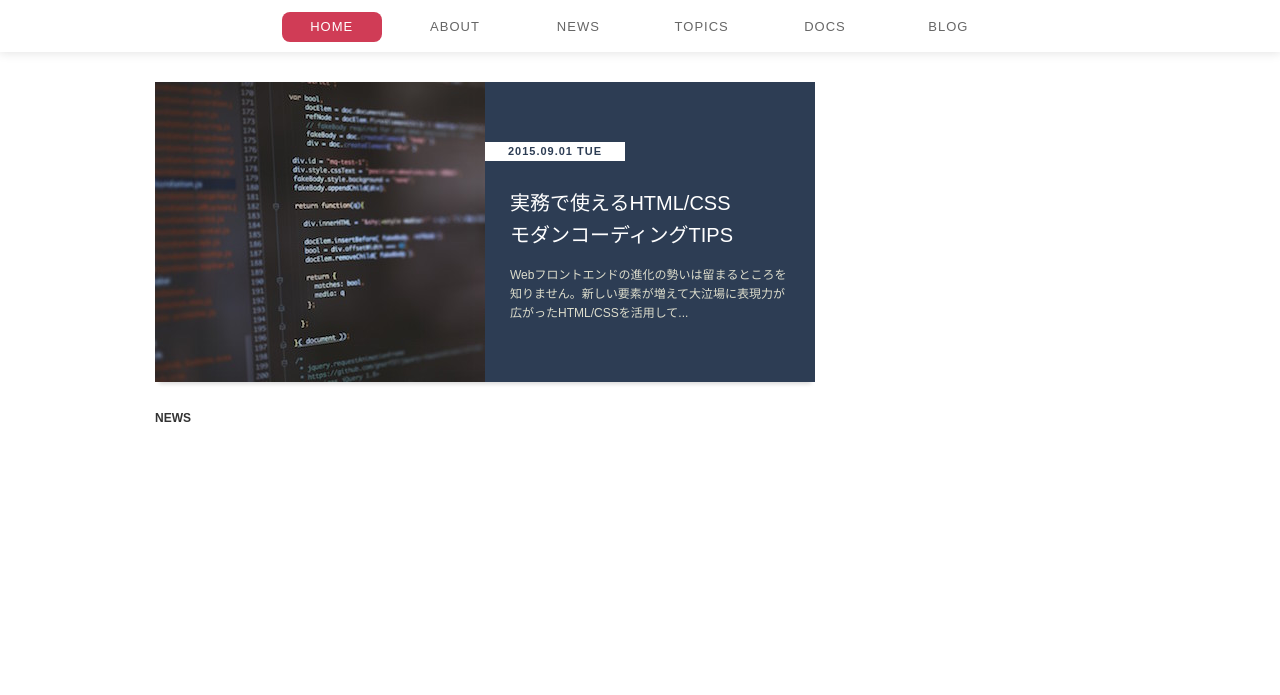
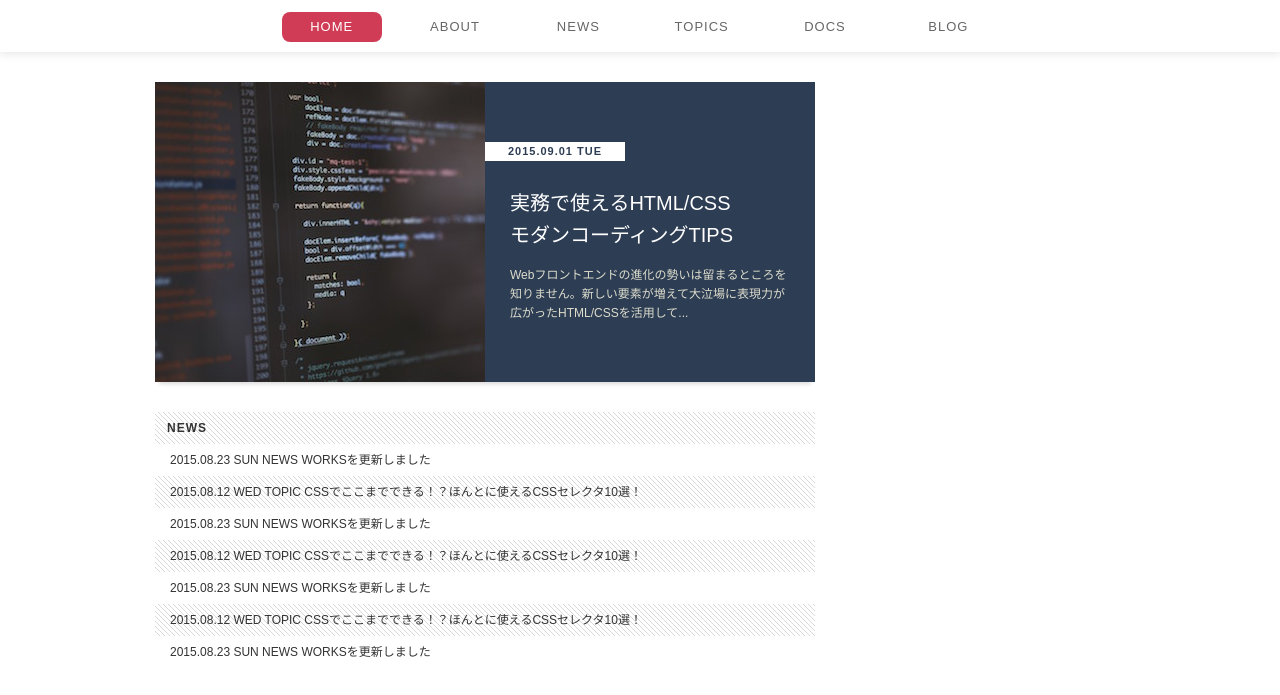
Before and after one commit to barbaraaki/standard-layout, a plain HTML site: page index.html in a window 1280 px wide. Shown: the part 87-782 px from the top of the page. Drawn offline with Linux system fonts and the light colour scheme.

Commit message:
[update] p062まで

```diff
--- a/css/style.css
+++ b/css/style.css
@@ -1,5 +1,8 @@
 @charset "UTF-8";
 
+/*********************************************
+ 共通
+ *********************************************/
 html {
   font-size: 62.5%;
 }
@@ -24,6 +27,26 @@ a:active {
   color: #d03c56;
 }
 
+.clearfix::after {
+  display: block;
+  clear: both;
+  content: "";
+}
+
+.hidden {
+  display: none;
+}
+
+.heading {
+  font-style: 1.6rem;
+  padding: 10px 12px;
+  letter-spacing: 1px;
+  background: url("../images/bg-slash.gif");
+}
+
+/*********************************************
+ヘッダー
+*********************************************/
 .header {
   width: 100%;
   padding: 28px 0 10px;
@@ -76,21 +99,26 @@ a:active {
   background-color: #d03c56;
 }
 
+/*********************************************
+ラッパー
+*********************************************/
 .wrapper {
   width: 970px;
   margin: 30px auto 40px;
 }
 
+/*********************************************
+メインコンテンツ
+*********************************************/
 .main {
   display: block;
   float: left;
   width: 660px;
 }
 
-.hidden {
-  display: none;
-}
-
+/*********************************************
+HOT TOPIC
+*********************************************/
 .hot-topic {
   display: block;
   height: 300px;
@@ -145,20 +173,46 @@ a:active {
   background-color: #ffffff;
 }
 
+/*********************************************
+NEWS
+*********************************************/
+.scroll-list {
+  overflow-y: auto;
+  max-height: 220px;
+  margin-bottom: 30px;
+  list-style-type: none;
+}
+
+.scroll-list .scroll-item a {
+  display: block;
+  padding: 10px 15px;
+  transition: background-color .1s;
+  color: #333333;
+}
+
+.scroll-list .scroll-item:nth-of-type(even) a {
+  background: url("../images/bg-slash.gif");
+}
+
+.scroll-list .scroll-item a:hover {
+  background-color: #fafaf8;
+}
+
+/*********************************************
+ サイドメニュー
+ *********************************************/
 .sidemenu {
   float: right;
   width: 275px;
 }
 
+/*********************************************
+フッター
+*********************************************/
 .footer {
   width: 100%;
 }
 
-.clearfix::after {
-  display: block;
-  clear: both;
-  content: "";
-}
 
 /*********************************
 一時的
--- a/index.html
+++ b/index.html
@@ -27,11 +27,13 @@
     </nav>
   </header>
 
+  <!-- ラッパー -->
   <div class="wrapper clearfix">
 
     <!-- メインコンテンツ -->
     <main class="main">
 
+      <!-- HOT TOPIC -->
       <h2 class="hidden">HOT TOPIC</h2>
       <a href="#" class="hot-topic clearfix">
         <img class="image" src="./images/hot-topic.jpg" alt="コーディング画面">
@@ -42,10 +44,67 @@
         </div>
       </a>
 
-      <h2>NEWS</h2>
-      <div class="news">
-        <!-- NEWS のコンテンツ内容 -->
-      </div>
+      <!-- NEWS -->
+      <h2 class="heading">NEWS</h2>
+      <ul class="scroll-list">
+        <li class="scroll-item">
+          <a href="#">
+            <time class="date" datetime="2015-08-23">2015.08.23 SUN</time>
+            <span class="category news">NEWS</span>
+            <span class="title">WORKSを更新しました</span>
+          </a>
+        </li>
+        <li class="scroll-item">
+          <a href="#">
+            <time class="date" datetime="2015-08-12">2015.08.12 WED</time>
+            <span class="category">TOPIC</span>
+            <span class="title">CSSでここまでできる！？ほんとに使えるCSSセレクタ10選！</span>
+          </a>
+        </li>
+        <li class="scroll-item">
+          <a href="#">
+            <time class="date" datetime="2015-08-23">2015.08.23 SUN</time>
+            <span class="category news">NEWS</span>
+            <span class="title">WORKSを更新しました</span>
+          </a>
+        </li>
+        <li class="scroll-item">
+          <a href="#">
+            <time class="date" datetime="2015-08-12">2015.08.12 WED</time>
+            <span class="category">TOPIC</span>
+            <span class="title">CSSでここまでできる！？ほんとに使えるCSSセレクタ10選！</span>
+          </a>
+        </li>
+        <li class="scroll-item">
+          <a href="#">
+            <time class="date" datetime="2015-08-23">2015.08.23 SUN</time>
+            <span class="category news">NEWS</span>
+            <span class="title">WORKSを更新しました</span>
+          </a>
+        </li>
+        <li class="scroll-item">
+          <a href="#">
+            <time class="date" datetime="2015-08-12">2015.08.12 WED</time>
+            <span class="category">TOPIC</span>
+            <span class="title">CSSでここまでできる！？ほんとに使えるCSSセレクタ10選！</span>
+          </a>
+        </li>
+        <li class="scroll-item">
+          <a href="#">
+            <time class="date" datetime="2015-08-23">2015.08.23 SUN</time>
+            <span class="category news">NEWS</span>
+            <span class="title">WORKSを更新しました</span>
+          </a>
+        </li>
+        <li class="scroll-item">
+          <a href="#">
+            <time class="date" datetime="2015-08-12">2015.08.12 WED</time>
+            <span class="category">TOPIC</span>
+            <span class="title">CSSでここまでできる！？ほんとに使えるCSSセレクタ10選！</span>
+          </a>
+        </li>
+      </ul>
+
       <h2 class="hidden">ARTICLES</h2>
       <div class="articles">
         <!-- ARTICLES のコンテンツ内容 -->
```
